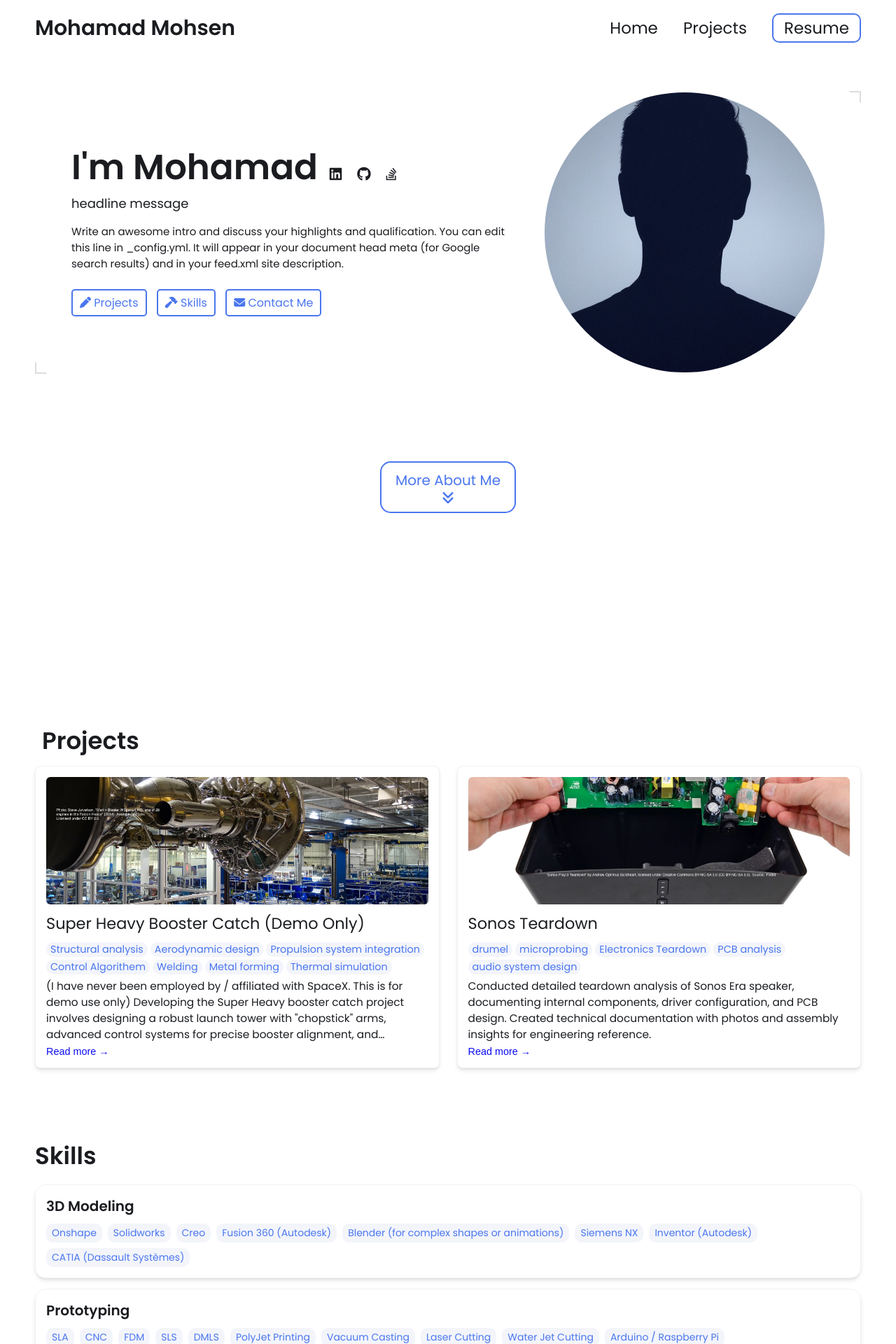
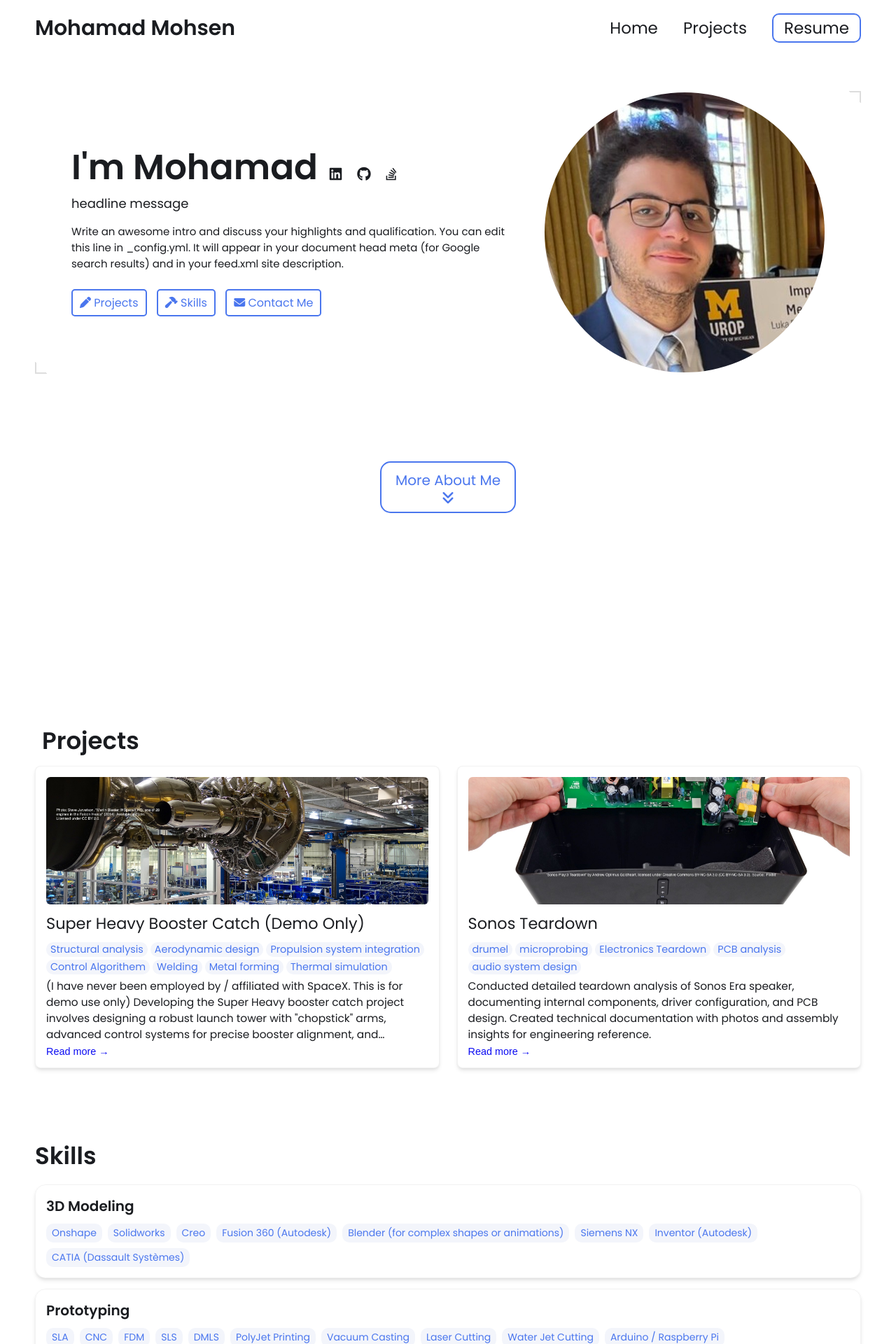
Before and after one commit to mnmohsen/personalwebsite, a Jekyll site: the page built from index.html, in a window 1280 px wide. Shown: the top 1920 px of the page at 70% size. Built offline with Jekyll 4.4.1, drawn with Linux system fonts in a browser that asks for light colours.

Commit message:
Update _config.yml

```diff
--- a/_config.yml
+++ b/_config.yml
@@ -20,7 +20,7 @@ description: >- # dont remove this line. this will ignore all new lines until th
   Google search results) and in your feed.xml site description.
 
 # Place your profile image in /assets/images/profile-image/folder and edit the file name
-profile_image: ./assets/images/profile-image/avatar.jpeg
+profile_image: ./assets/images/profile-image/1750741002962.jpg
 
 
 # Link your resume
```
